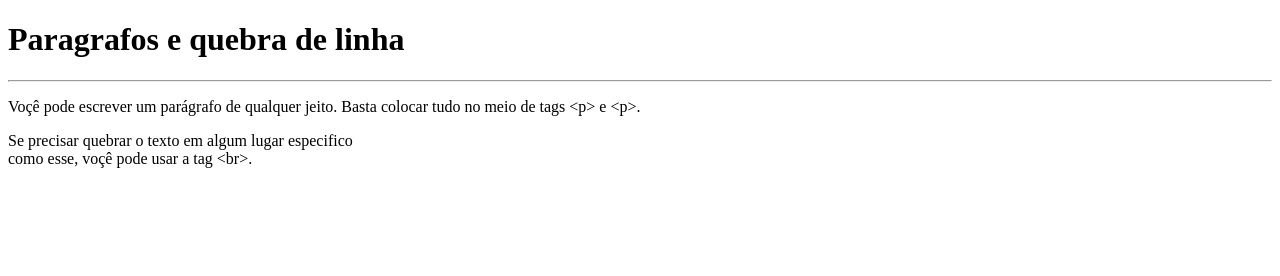
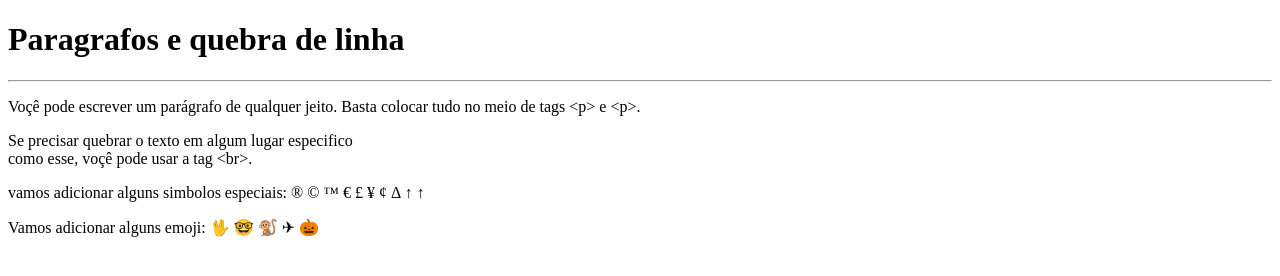
Before and after one commit to gundis25/estudos-html-css, a plain HTML site: page exercicios/ex002/index.html in a window 1280 px wide. Drawn offline with Linux system fonts and the light colour scheme.

Commit message:
exercício 002

```diff
--- a/exercicios/ex002/index.html
+++ b/exercicios/ex002/index.html
@@ -9,12 +9,31 @@
     <h1>Paragrafos e quebra de linha</h1>
     <hr>
     <p>Voçê pode escrever um parágrafo de qualquer jeito.
-        Basta colocar tudo no meio de tags &lt;p&gt; e &lt;p&gt;.
+        Basta colocar tudo no meio de tags &lt;p&gt; e &lt;p&gt;.<!--LESS THAN / GREATER THAN-->
     </p>
     <p>Se precisar quebrar
         o texto em algum lugar
         especifico <br> como esse,
         voçê pode usar a tag &lt;br&gt;.
     </p>
+    <P>vamos adicionar alguns simbolos especiais:
+        &reg;
+        &copy;
+        &trade;
+        &euro;
+        &pound;
+        &yen;
+        &cent;
+        &Delta;
+        &uparrow;
+        &uarr;
+    </P>
+    <p>Vamos adicionar alguns emoji:
+       &#x1F596;
+       &#x1F913;
+        &#x1F412;
+        &#x2708;
+        &#x1F383;
+    </p>
 </body>
 </html>
```
